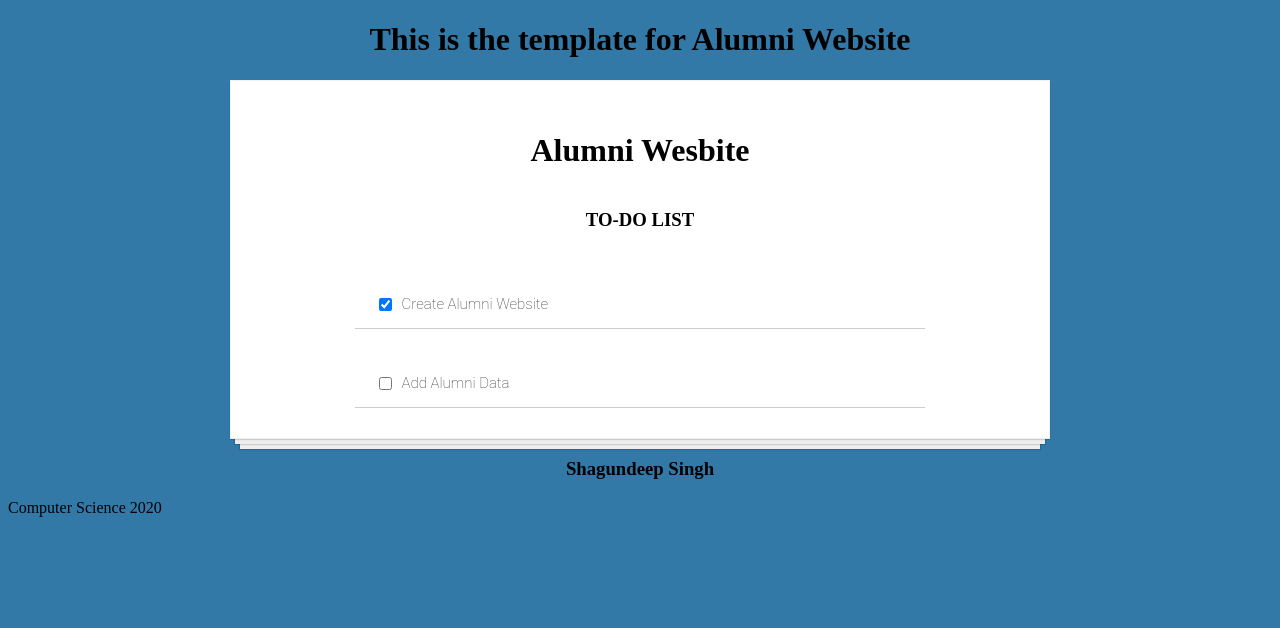
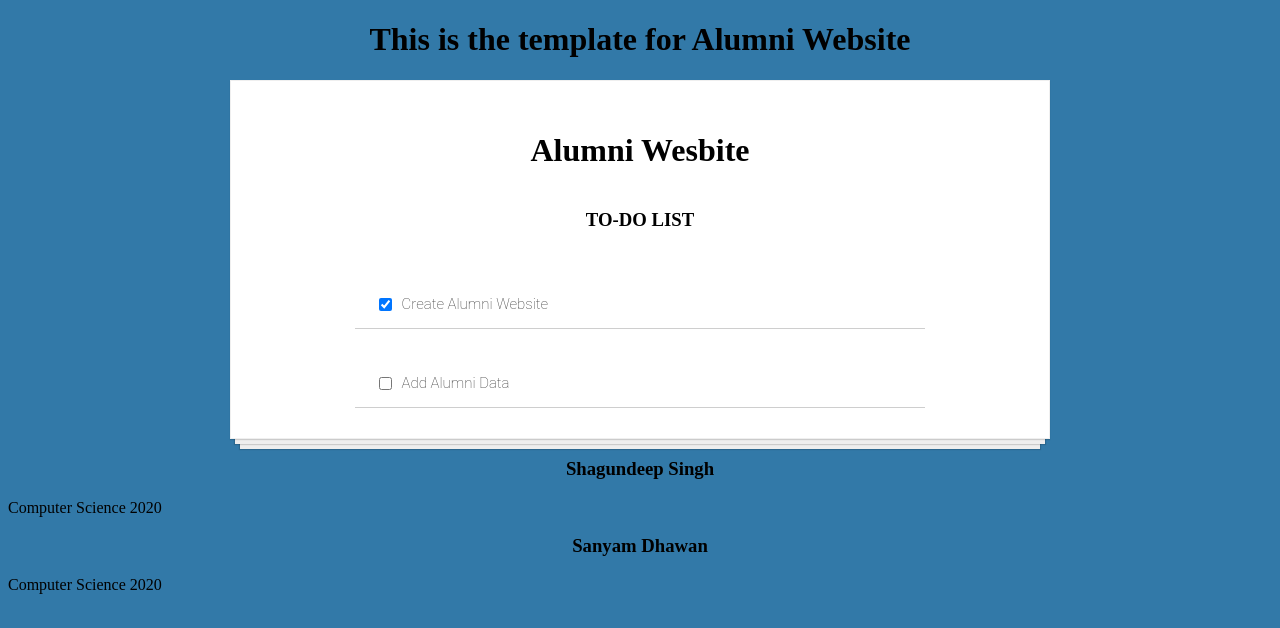
Before and after one commit to YJKD-2020/alumni-website, a React (Create React App) app: page / in a window 1280 px wide. Shown: the top 628 px of the page. Built offline with nearby package versions, Linux system fonts and the light colour scheme.

Commit message:
add card for new alumni

```diff
--- a/src/App.js
+++ b/src/App.js
@@ -39,6 +39,10 @@ class App extends React.Component {
               <h3>Shagundeep Singh</h3>
               <p>Computer Science 2020</p>
             </div>
+            <div className="card">
+              <h3>Sanyam Dhawan</h3>
+              <p>Computer Science 2020</p>
+            </div>
             </React.Fragment>
         )
     }
```
